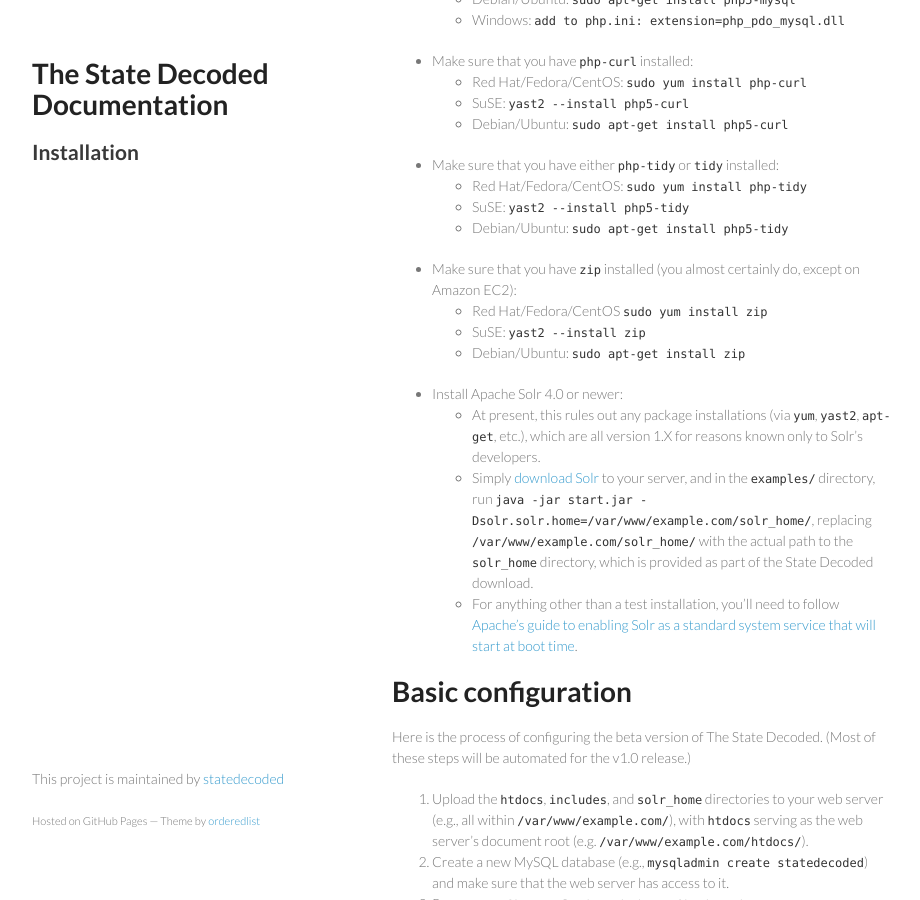
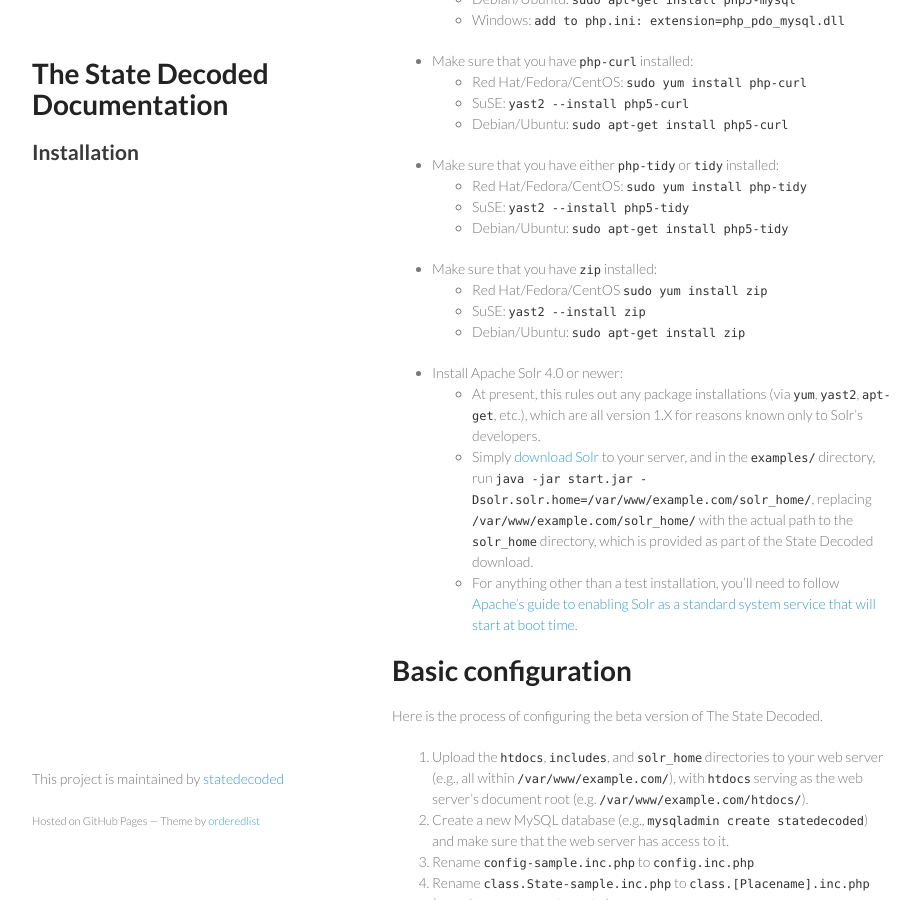
Before and after one commit to statedecoded/documentation, a Jekyll site: the page built from installation.md, in a window 1280 px wide and 900 px high, scrolled down 882 px. Shown: the whole window, without its empty margins (178-1098 px from the left). Built offline with Jekyll 4.4.1, drawn with Linux system fonts in a browser that asks for light colours.

Commit message:
Remove irrelevant text

```diff
--- a/installation.md
+++ b/installation.md
@@ -33,7 +33,7 @@
 	* Red Hat/Fedora/CentOS: `sudo yum install php-tidy`
 	* SuSE: `yast2 --install php5-tidy`
 	* Debian/Ubuntu: `sudo apt-get install php5-tidy`
-* Make sure that you have `zip` installed (you almost certainly do, except on Amazon EC2):
+* Make sure that you have `zip` installed:
 	* Red Hat/Fedora/CentOS `sudo yum install zip`
 	* SuSE: `yast2 --install zip`
 	* Debian/Ubuntu: `sudo apt-get install zip`
@@ -44,7 +44,7 @@
 
 # Basic configuration
 
-Here is the process of configuring the beta version of The State Decoded. (Most of these steps will be automated for the v1.0 release.)
+Here is the process of configuring the beta version of The State Decoded.
 
 1. Upload the `htdocs`, `includes`, and `solr_home` directories to your web server (e.g., all within `/var/www/example.com/`), with `htdocs` serving as the web server's document root (e.g. `/var/www/example.com/htdocs/`).
 1. Create a new MySQL database (e.g., `mysqladmin create statedecoded`) and make sure that the web server has access to it.
```
